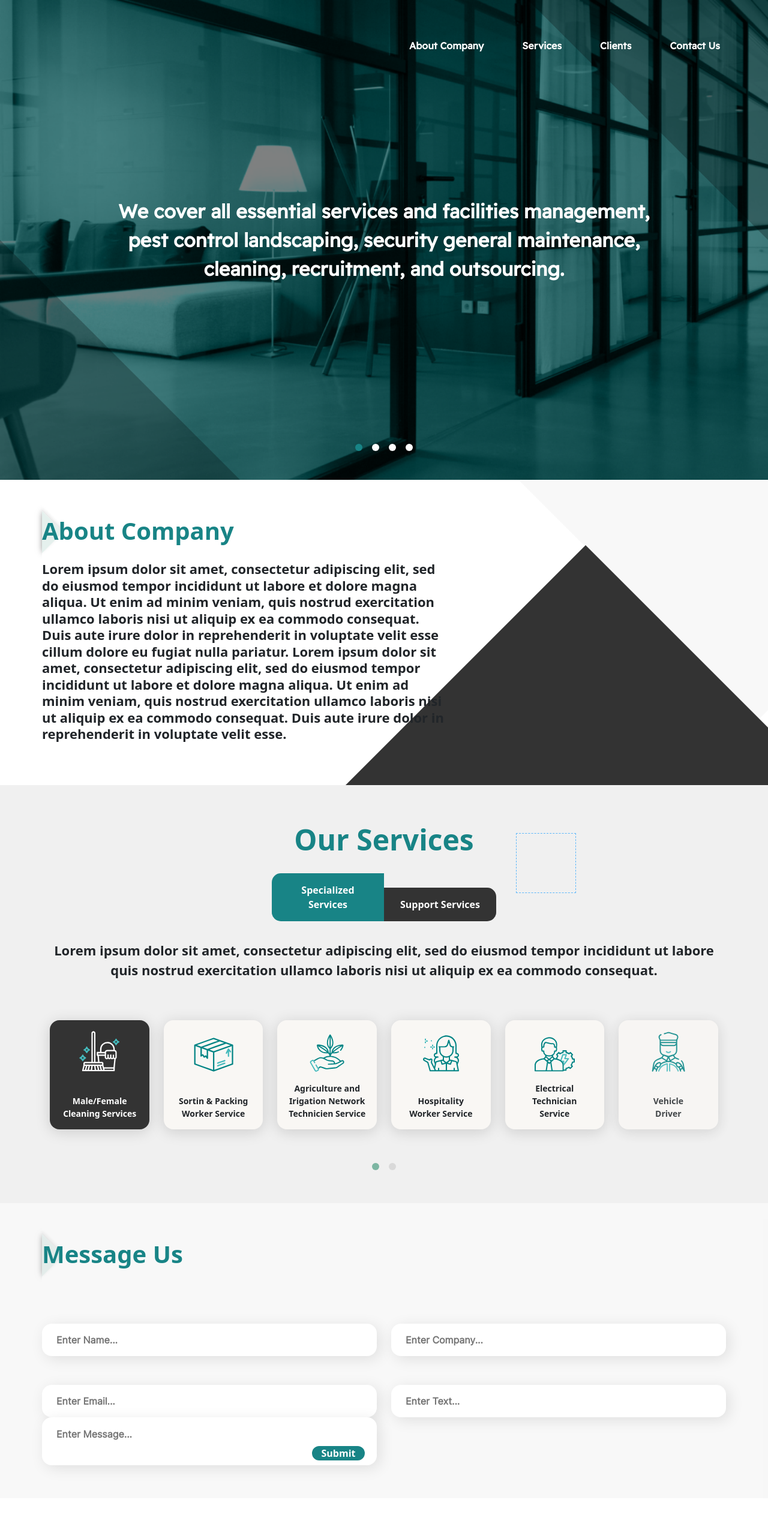
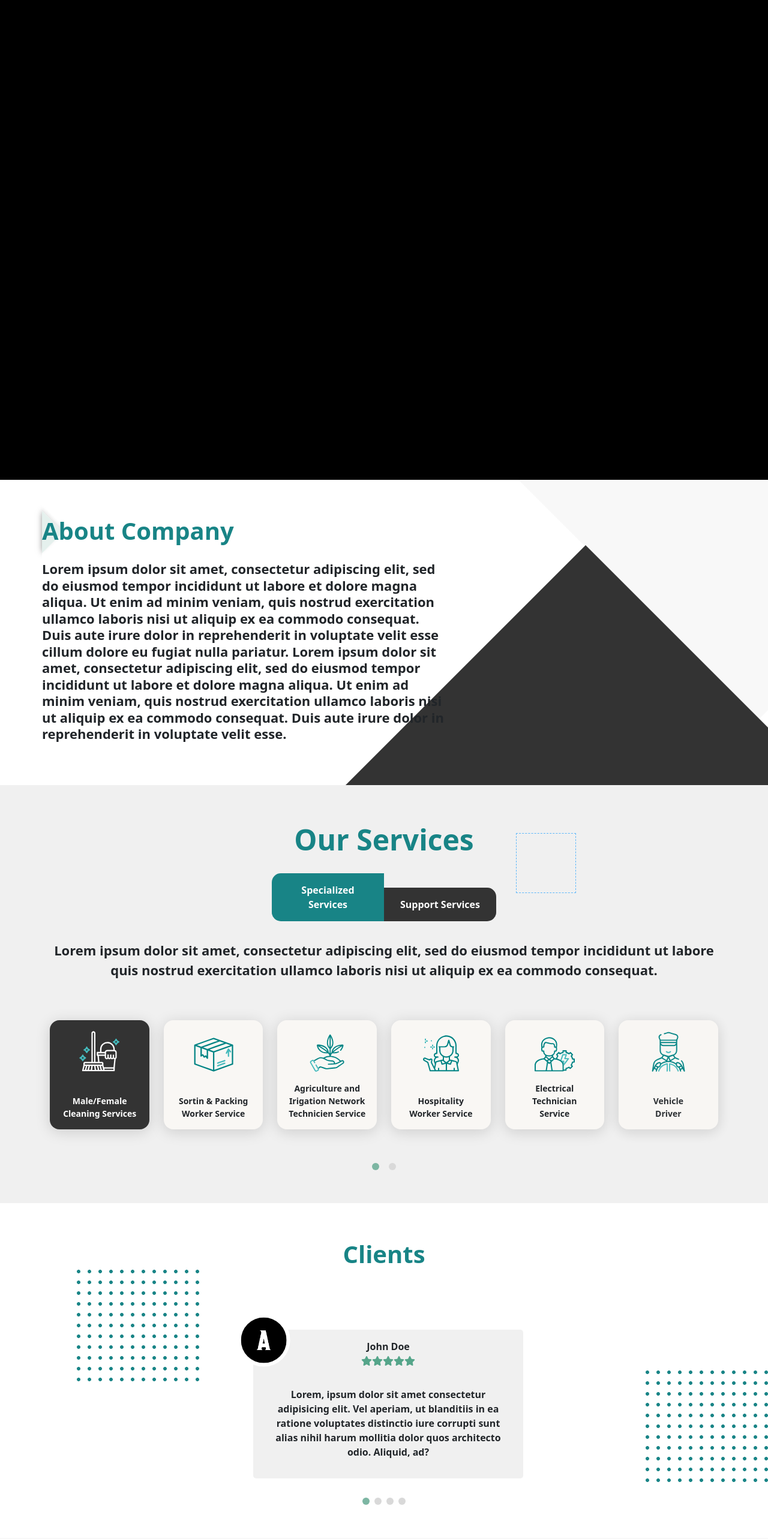
Before and after one commit to abdullrahman-alabead/teryaq-test, a React (Create React App) app: page / in a window 1280 px wide. Shown: the top 2566 px of the page at 60% size. Before the commit the page ends 2498 px from the top, so only its background shows below. Built offline with nearby package versions, Linux system fonts and the light colour scheme.

Commit message:
added clients section, finished animations, added scroll to top button

```diff
--- a/src/App.scss
+++ b/src/App.scss
@@ -62,6 +62,29 @@ ul{
  }
 
 
+ .scrollTop{
+  position: fixed;
+  font-size: 1.4rem;
+  height: 3rem;
+  width: 3rem;
+  border-radius: 50%;
+  bottom: 2rem;
+  right: 2rem;
+  z-index: 100;
+  border: none;
+  cursor: pointer;
+  color: #188486;
+  background: #333333;
+ }
+
+.loader{
+  position: fixed;
+  width: 100%;
+  height: 100%;
+  background-color: black;
+  z-index: 10000;
+  pointer-events: none;
+}
 
 // Fonts
 @font-face {
--- a/src/App.tsx
+++ b/src/App.tsx
@@ -7,17 +7,31 @@ import Landing from './Component/Landing/Landing';
 import About from './Component/About/About';
 import Services from './Component/Servieces/Services';
 import Contact from './Component/Contact/Contact';
+import Clients from './Component/Clients/Clients';
 import './App.scss';
 import './assets/images/landing.png'
+import { FontAwesomeIcon } from '@fortawesome/react-fontawesome';
+import { faArrowUp } from '@fortawesome/free-solid-svg-icons';
 
 function App() {
 
+
+  window.addEventListener("load", () => {
+    let loader = document.querySelector(".loader");
+    if(loader instanceof HTMLElement){
+      loader.style.animation = "fadeOut 1s ease-out forwards"
+    }
+  })
   return (
     <div className="App">
+      <button className='scrollTop' onClick={() => window.scrollTo(0,0)}><FontAwesomeIcon icon={faArrowUp} /></button>
+      <div className="loader">
+      </div>
       <Header />
       <Landing />
       <About />
       <Services />
+      <Clients />
       <Contact />
     </div>
   );
--- a/src/Component/About/About.tsx
+++ b/src/Component/About/About.tsx
@@ -17,7 +17,7 @@ let About = () => {
   })
 
   return(
-    <div className='about-container container-fluid'>
+    <div className='about-container container-fluid' id='about'>
       <p className="main-heading">About Company
       <div className="triangle"></div>
       </p>
--- /dev/null
+++ b/src/Component/Clients/Clients.scss
@@ -0,0 +1,109 @@
+.clients-container{
+  position: relative;
+  .clients-slider{
+    width: 500px;
+    position: relative;
+    margin-bottom: 2rem;
+    overflow: hidden;
+    .clients{
+    transform: translateX(2rem);
+    transition-duration: 1s;
+    transition-timing-function: ease-in-out;
+
+    .client{
+      position: relative;
+      text-align: center;
+      width: 450px;
+      background-color: #f0f0f0;
+      padding: 1rem 2rem;
+      border-radius: .3rem;
+      margin-right: 3rem;
+      .client-name{
+        margin: 0;
+      }
+      .stars{
+        margin-bottom:2rem ;
+        color: #55a58a;
+      }
+      .client-img{
+        position: absolute;
+        width: 5.5rem;
+        top: 0;
+        left: 0;
+        transform: translate(-30%, -30%);
+        border: .4rem solid white;
+        border-radius: 50%;
+      }
+    }
+    }
+  }
+  .slider{
+    display: flex;
+    align-items: center;
+    justify-content: center;
+    .slider-btn{
+      width: 12px;
+      height: 12px;
+      background-color: #d9d9d9;
+      border-radius: 50%;
+      transition-duration: .3s;
+      cursor: pointer;
+      &:not(:last-child){
+        margin-right: .5rem;
+      }
+      &.active, &:hover{
+        background-color: #7DB6A3;
+      }
+    }
+  }
+  .dots{
+    position: absolute;
+    right: 0;
+    top: 50%;
+    z-index: -1;
+    &.left-dots{
+      top: 20%;
+      left: 10%;
+    }
+  }
+}
+
+
+
+// Media Queries:
+@media (max-width: 991px) {
+  .clients-container{
+  .clients-slider{
+    width: 300px;
+    overflow: visible;
+    .clients{
+      transform: translateX(0rem);
+      flex-direction: column;
+    .client{
+      padding-top: 4rem;
+      width: 100%;
+      margin: 0 auto 3rem;
+      .client-img{
+        width: 5.5rem;
+        top: -.5rem;
+        left: 50%;
+        transform: translate(-50%, -30%);
+      }
+    }
+    }
+  }
+  .slider{
+    display: none;
+  }
+}
+}
+
+@media (max-width: 768px){
+  .clients-container{
+    .clients-slider{
+      .clients{
+        transform: translateX(-1rem);
+      }
+    }
+  }
+}
--- /dev/null
+++ b/src/Component/Clients/Clients.tsx
@@ -0,0 +1,94 @@
+import { faArrowLeft, faArrowRight, faStar, faStarAndCrescent, faStarHalfAlt, faStarHalfStroke } from '@fortawesome/free-solid-svg-icons'
+import { FontAwesomeIcon } from '@fortawesome/react-fontawesome'
+import './Clients.scss'
+
+let Clients = () => {
+
+  // Switch Client:
+  function swtichClient(client : number){
+    let slider = document.querySelector(".clients")
+    if(slider instanceof HTMLElement){
+      slider.style.transform = `translateX(${client}rem)`
+    }
+  }
+
+  // Activate Button:
+  function activateBtn(btn: EventTarget){
+    let btns = document.querySelectorAll(".slider-btn")
+    for (let i = 0; i < btns.length; i++) {
+      btns[i].classList.remove("active")
+    }
+    if(btn instanceof HTMLElement){
+      btn.classList.add("active")
+    }
+  }
+
+  return (
+    <div className="clients-container container-fluid text-center" id='clients'>
+      <p className="main-heading mb-5">Clients</p>
+      <div className="clients-slider d-flex justify-content-sm-center justify-content-md-start align-items-center pt-5 mx-auto">
+        <div className="clients d-flex justify-content-center align-items-center">
+          <div className="client">
+            <img src={require("../../assets/images/user.png")} alt="client" className='client-img' />
+            <p className="client-name">John Doe</p>
+            <div className="stars">
+              <FontAwesomeIcon icon={faStar} />
+              <FontAwesomeIcon icon={faStar} />
+              <FontAwesomeIcon icon={faStar} />
+              <FontAwesomeIcon icon={faStar} />
+              <FontAwesomeIcon icon={faStar} />
+            </div>
+            <p className='client-op'>Lorem, ipsum dolor sit amet consectetur adipisicing elit. Vel aperiam, ut blanditiis in ea ratione voluptates distinctio iure corrupti sunt alias nihil harum mollitia dolor quos architecto odio. Aliquid, ad?</p>
+          </div>
+          <div className="client">
+            <img src={require("../../assets/images/user.png")} alt="client" className='client-img' />
+            <p className="client-name">John Doe</p>
+            <div className="stars">
+              <FontAwesomeIcon icon={faStar} />
+              <FontAwesomeIcon icon={faStar} />
+              <FontAwesomeIcon icon={faStarHalfAlt} />
+              <FontAwesomeIcon icon={faStarHalfAlt} />
+              <FontAwesomeIcon icon={faStarHalfAlt} />
+            </div>
+            <p className='client-op'>Lorem, ipsum dolor sit amet consectetur adipisicing elit. Vel aperiam, ut blanditiis in ea ratione voluptates distinctio iure corrupti sunt alias nihil harum mollitia dolor quos architecto odio. Aliquid, ad?</p>
+          </div>
+          <div className="client">
+            <img src={require("../../assets/images/user.png")} alt="client" className='client-img' />
+            <p className="client-name">John Doe</p>
+            <div className="stars">
+              <FontAwesomeIcon icon={faStar} />
+              <FontAwesomeIcon icon={faStar} />
+              <FontAwesomeIcon icon={faStar} />
+              <FontAwesomeIcon icon={faStar} />
+              <FontAwesomeIcon icon={faStarHalfAlt} />
+            </div>
+            <p className='client-op'>Lorem, ipsum dolor sit amet consectetur adipisicing elit. Vel aperiam, ut blanditiis in ea ratione voluptates distinctio iure corrupti sunt alias nihil harum mollitia dolor quos architecto odio. Aliquid, ad?</p>
+          </div>
+          <div className="client">
+            <img src={require("../../assets/images/user.png")} alt="client" className='client-img' />
+            <p className="client-name">John Doe</p>
+            <div className="stars">
+              <FontAwesomeIcon icon={faStar} />
+              <FontAwesomeIcon icon={faStar} />
+              <FontAwesomeIcon icon={faStar} />
+              <FontAwesomeIcon icon={faStarHalfAlt} />
+              <FontAwesomeIcon icon={faStarHalfAlt} />
+            </div>
+            <p className='client-op'>Lorem, ipsum dolor sit amet consectetur adipisicing elit. Vel aperiam, ut blanditiis in ea ratione voluptates distinctio iure corrupti sunt alias nihil harum mollitia dolor quos architecto odio. Aliquid, ad?</p>
+          </div>
+
+        </div>
+      </div>
+      <div className="slider">
+        <span className='slider-btn active' onClick={(e) => {swtichClient(2); activateBtn(e.target)}}></span>
+        <span className='slider-btn' onClick={(e) => {swtichClient(-29); activateBtn(e.target)}}></span>
+        <span className='slider-btn' onClick={(e) => {swtichClient(-60); activateBtn(e.target)}}></span>
+        <span className='slider-btn' onClick={(e) => {swtichClient(-92); activateBtn(e.target)}}></span>
+      </div>
+      <img src={require('../../assets/images/dots.png')} alt="dots" className='dots'/>
+      <img src={require('../../assets/images/dots.png')} alt="dots" className='dots left-dots'/>
+    </div>
+  )
+}
+
+export default Clients
--- a/src/Component/Contact/Contact.tsx
+++ b/src/Component/Contact/Contact.tsx
@@ -3,7 +3,7 @@ import './Contact.scss'
 
 let Contact = () => {
   return(
-    <div className='contact container-fluid'>
+    <div className='contact container-fluid' id='contact'>
       <p className="main-heading">Message Us
       <div className="triangle"></div></p>
       <form>
--- a/src/Component/Header/Header.scss
+++ b/src/Component/Header/Header.scss
@@ -12,9 +12,13 @@
         font-family: 'Readex-pro';
         cursor: pointer;
         color: white;
-        transition: all .4s;
         opacity: 0;
-        &:hover{
+        a{
+          color: white;
+          transition:.4s;
+
+        }
+        &:hover a{
           color: rgb(168, 188, 222);
         }
       }
--- a/src/Component/Header/Header.tsx
+++ b/src/Component/Header/Header.tsx
@@ -7,10 +7,10 @@ let Header = () => {
   return (
     <div className='header d-flex justify-content-lg-end justify-content-sm-center align-items-center px-lg-5 px-sm-0'>
         <ul className='nav-links d-flex align-items-center justify-content-center'>
-          <li className='nav-link'>About Company</li>
-          <li className='nav-link'>Services</li>
-          <li className='nav-link'>Clients</li>
-          <li className='nav-link'>Contact Us</li>
+          <li className='nav-link'><a href="#about">About Company</a></li>
+          <li className='nav-link'> <a href="#services">Services</a></li>
+          <li className='nav-link'> <a href="#clients"> Clients</a></li>
+          <li className='nav-link'> <a href="#contact"> Contact Us</a></li>
         </ul>
 
     </div>
--- a/src/Component/Servieces/Services.tsx
+++ b/src/Component/Servieces/Services.tsx
@@ -36,7 +36,7 @@ let Services = () => {
 
 
   return (
-    <div className="services container-fluid text-center">
+    <div className="services container-fluid text-center" id="services">
       <div className="dotted-box"></div>
       <p className="main-heading">Our Services</p>
       <div className="switcher">
```
Also changed, not shown: src/assets/images/dots.png (added), src/assets/images/user.png (added).
